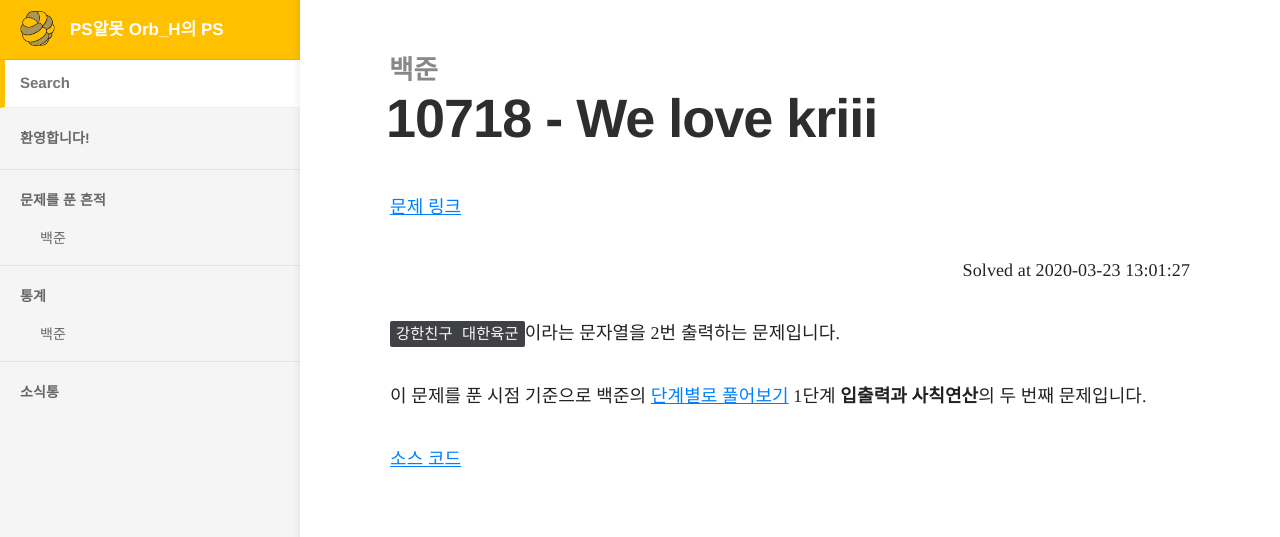
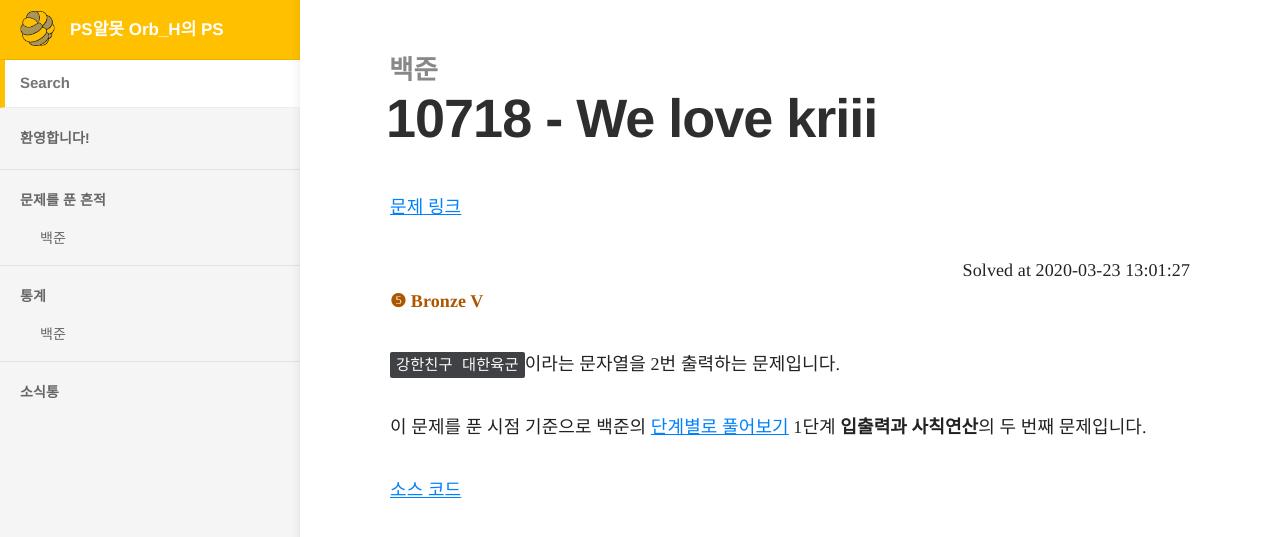
Before and after one commit to Orb-H/nojam, a Jekyll site: the page built from docs/_docs/nojam/10718.md, in a window 1280 px wide. Shown: the top 537 px of the page. Built offline with Jekyll 4.4.1, drawn with Linux system fonts in a browser that asks for light colours.

Commit message:
add design on difficulty indicator in nojam

```diff
--- a/docs/_layouts/nojam.html
+++ b/docs/_layouts/nojam.html
@@ -5,6 +5,43 @@
 <p>
 <a href="noj.am/{{ page.solve_num }}">문제 링크</a>
 <div align=right>Solved at {{ page.solve_date | date: "%Y-%m-%d %H:%M:%S" }}</div>
+{% assign rank = page.solve_diff | minus: 1 | divided_by: 5 %}
+{% case rank %}
+    {% when 0 %}
+        {% assign diff = page.solve_diff %}
+        <b class="diff_ruby">&#{{ diff | plus: 10101 }}; Ruby
+    {% when 1 %}
+        {% assign diff = page.solve_diff | minus: 5 %}
+        <b class="diff_diamond">&#{{ diff | plus: 10101 }}; Diamond
+    {% when 2 %}
+        {% assign diff = page.solve_diff | minus: 10 %}
+        <b class="diff_platinum">&#{{ diff | plus: 10101 }}; Platinum
+    {% when 3 %}
+        {% assign diff = page.solve_diff | minus: 15 %}
+        <b class="diff_gold">&#{{ diff | plus: 10101 }}; Gold
+    {% when 4 %}
+        {% assign diff = page.solve_diff | minus: 20 %}
+        <b class="diff_silver">&#{{ diff | plus: 10101 }}; Silver
+    {% when 5 %}
+        {% assign diff = page.solve_diff | minus: 25 %}
+        <b class="diff_bronze">&#{{ diff | plus: 10101 }}; Bronze
+    {% else %}
+        <b class="diff_unrated">&#9471; Unrated
+{% endcase %}
+
+{% case diff %}
+{% when 1 %}
+    I
+{% when 2 %}
+    II
+{% when 3 %}
+    III
+{% when 4 %}
+    IV
+{% when 5 %}
+    V
+{% endcase %}
+</b>
 </p>
 
 {{ content }}
```
Also changed, not shown: docs/_docs/nojam.md (+28 -7 lines).
